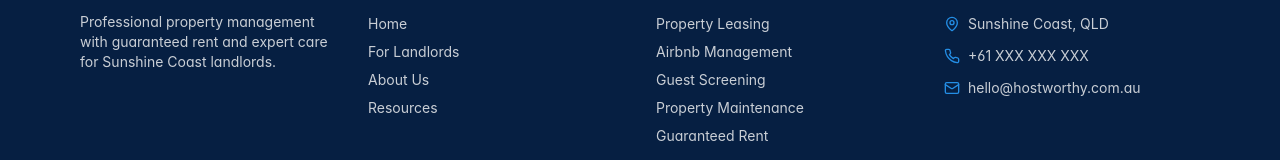
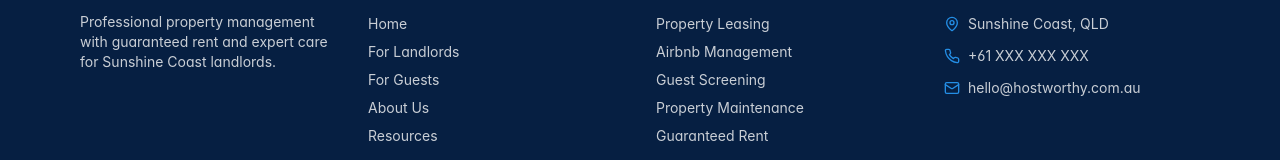
Before and after one commit to Vaughany4547/hostworthy-landlord-blueprint, a React (Vite) app: page / in a window 1280 px wide. Shown: the part 2444-2604 px from the top of the page. Built offline with nearby package versions, Linux system fonts and the light colour scheme; the HTML template or start-up script is replaced by a standard one.

Commit message:
Add "For Guests" to footer links

```diff
--- a/src/components/Footer.tsx
+++ b/src/components/Footer.tsx
@@ -31,6 +31,11 @@ const Footer = () => {
               <li>
                 <Link to="/landlords" className="text-primary-foreground/80 hover:text-primary-foreground transition-colors">
                   For Landlords
+                </Link>
+              </li>
+              <li>
+                <Link to="/for-guests" className="text-primary-foreground/80 hover:text-primary-foreground transition-colors">
+                  For Guests
                 </Link>
               </li>
               <li>
```
